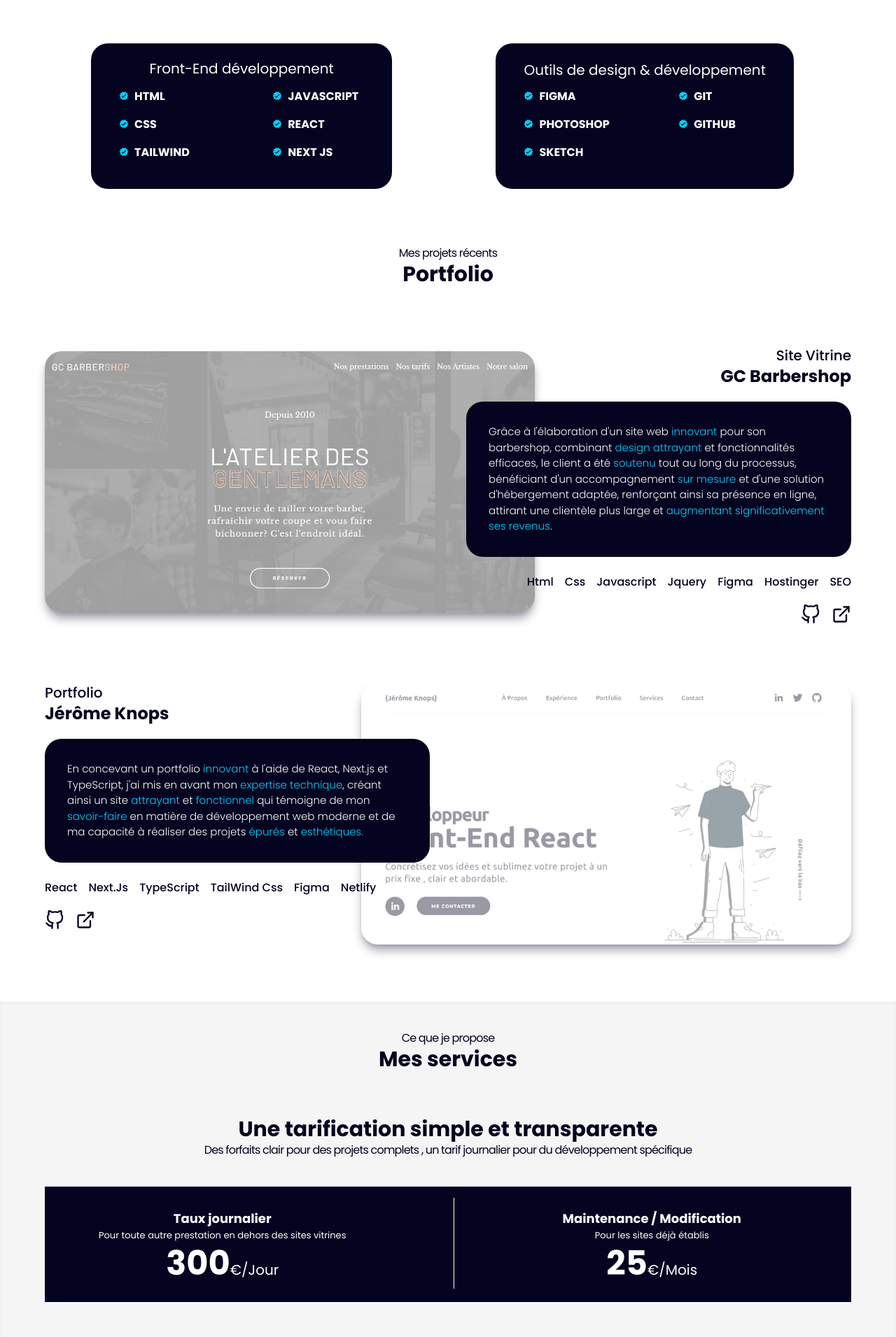
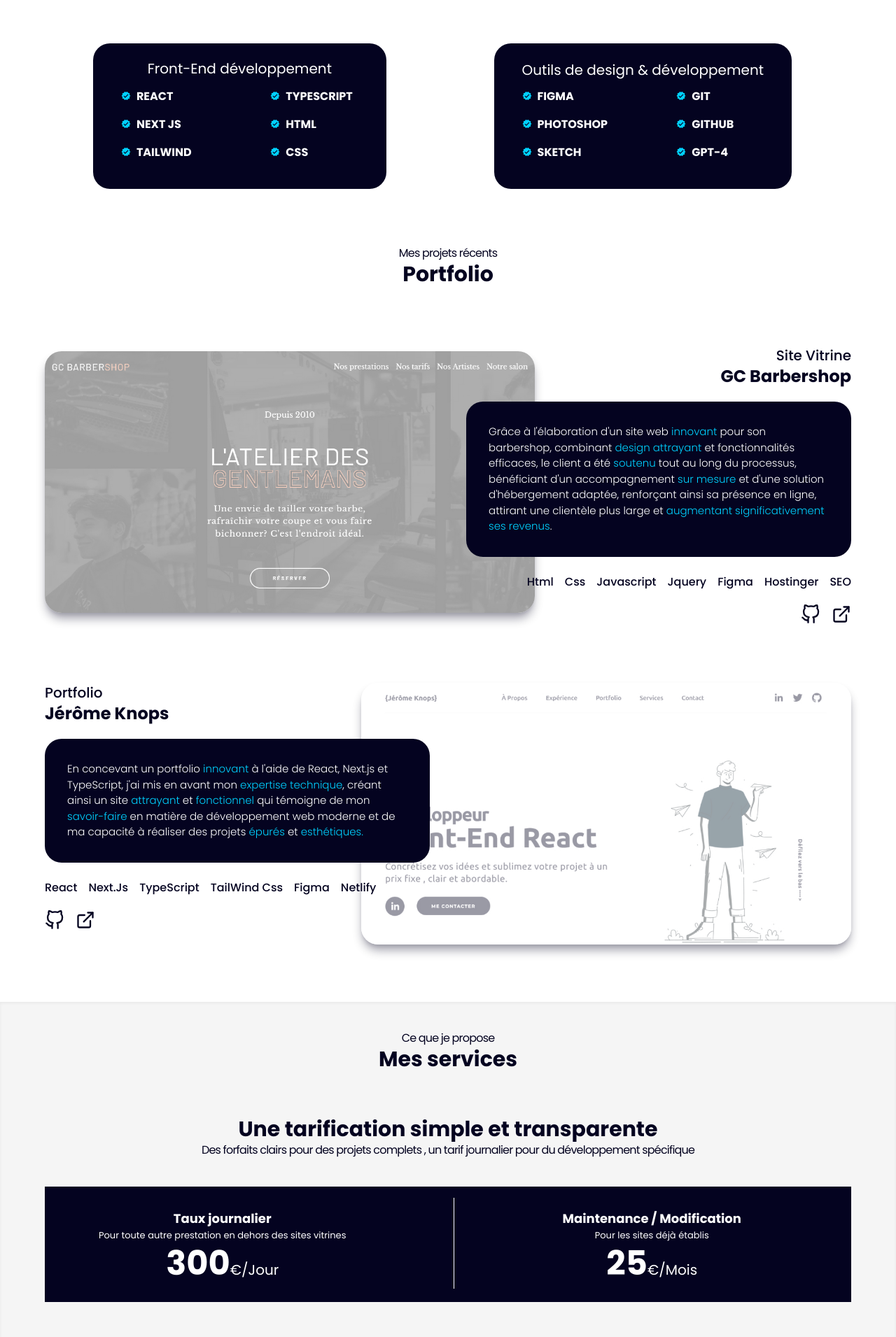
Before and after one commit to Valaex/next-on-jerome, a Next.js app: page / in a window 1280 px wide. Shown: the part 1629-3540 px from the top of the page at 70% size. Built offline with nearby package versions, Linux system fonts and the light colour scheme.

Commit message:
correction orthographe + expérience modifications

```diff
--- a/src/components/Experience.tsx
+++ b/src/components/Experience.tsx
@@ -23,12 +23,12 @@ function Experience({}: Props) {
     );
   }
   const techDataL = [
+    { icon: imgValid, title: "React" },
+    { icon: imgValid, title: "TYPESCRIPT" },
+    { icon: imgValid, title: "NEXT JS" },
     { icon: imgValid, title: "HTML" },
-    { icon: imgValid, title: "JAVASCRIPT" },
+    { icon: imgValid, title: "TAILWIND" },
     { icon: imgValid, title: "CSS" },
-    { icon: imgValid, title: "REACT" },
-    { icon: imgValid, title: "TAILWIND" },
-    { icon: imgValid, title: "NEXT JS" },
   ];
 
   const techDataR = [
@@ -37,6 +37,7 @@ function Experience({}: Props) {
     { icon: imgValid, title: "PHOTOSHOP" },
     { icon: imgValid, title: "GITHUB" },
     { icon: imgValid, title: "SKETCH" },
+    { icon: imgValid, title: "GPT-4" },
   ];
 
   return (
--- a/src/components/Portfolio-device/PortfolioMobile2.tsx
+++ b/src/components/Portfolio-device/PortfolioMobile2.tsx
@@ -68,7 +68,7 @@ const PortfolioMobile2 = (props: Props) => {
       </div>
       <div className="flex">
         <a
-          href="https://github.com/Valaex"
+          href="https://github.com/Valaex/next-on-jerome"
           className="mr-4 hover:text-[#00D1FF]  transition-all ease-in"
         >
           <Reveal>
--- a/src/components/Services.tsx
+++ b/src/components/Services.tsx
@@ -30,7 +30,7 @@ function Services({}: Props) {
             </Reveal>
             <Reveal>
               <p className="font-normal text-base  tracking-tighter">
-                Des forfaits clair pour des projets complets , un tarif
+                Des forfaits clairs pour des projets complets , un tarif
                 journalier pour du développement spécifique
               </p>
             </Reveal>
--- a/src/components/offre-produits/Pro.tsx
+++ b/src/components/offre-produits/Pro.tsx
@@ -77,7 +77,7 @@ const Pro = (props: Props) => {
           <li className="list-child flex  items-center justify-around bg-[#FFFFFF] bg-opacity-10 max-w-[300px] border-b-[1px] border-[#040320]">
             <IconValid />
             <p className="w-64 p-2 text-base md:text-sm lg:text-base">
-              Adresse mail pro personnalisé
+              Adresse mail pro personnalisée
             </p>
           </li>
         </Reveal>
--- a/src/components/offre-produits/Simple.tsx
+++ b/src/components/offre-produits/Simple.tsx
@@ -73,7 +73,7 @@ const Simple = (props: Props) => {
           <li className="list-child flex  items-center justify-around bg-[#FFFFFF] bg-opacity-10 max-w-[268px] border-b-[1px] border-[#040320]">
             <IconValid />
             <p className="w-56 p-2 text-sm md:text-xs lg:text-sm">
-              Adresse mail pro personnalisé
+              Adresse mail pro personnalisée
             </p>
           </li>
         </Reveal>
--- a/src/components/offre-produits/StartUp.tsx
+++ b/src/components/offre-produits/StartUp.tsx
@@ -86,7 +86,7 @@ const StartUp = (props: Props) => {
           <li className="list-child flex  items-center justify-around bg-[#FFFFFF] bg-opacity-10 max-w-[268px] border-b-[1px] border-[#040320]">
             <IconValid />
             <p className="w-56 p-2 text-sm md:text-xs lg:text-sm">
-              Fonctionnalités nécessaire au projet
+              Fonctionnalités nécessaires au projet
             </p>
           </li>
         </Reveal>
```
